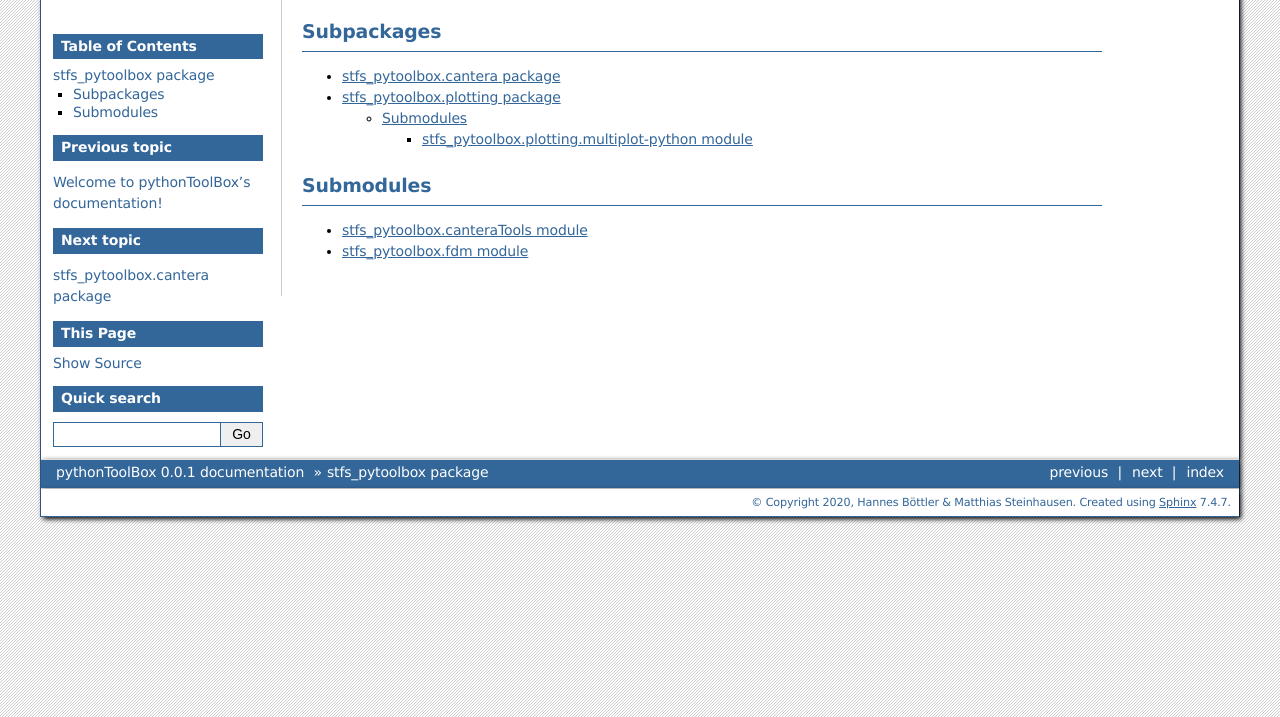
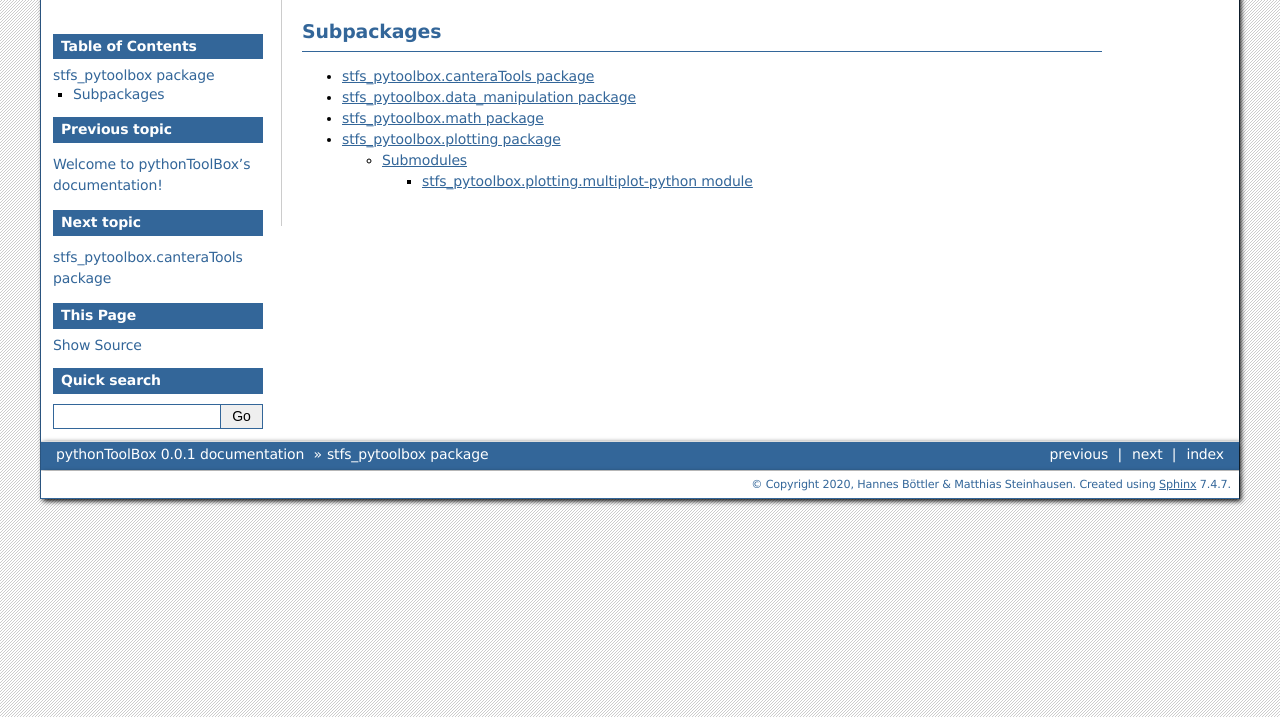
Before and after one commit to pascal-roth/thundertorch, a Sphinx documentation site: the page built from source/stfs_pytoolbox.rst, in a window 1280 px wide, cut to the strip 183-900 px from the top of the page. Built offline with Sphinx 7.4.7, drawn with Linux system fonts in a browser that asks for light colours; formulas are drawn with MathJax 3.

```diff
--- a/source/stfs_pytoolbox.canteraTools.rst
+++ b/source/stfs_pytoolbox.canteraTools.rst
@@ -1,5 +1,5 @@
-stfs\_pytoolbox.canteraTools module
-===================================
+stfs\_pytoolbox.canteraTools package
+====================================
 
 .. automodule:: stfs_pytoolbox.canteraTools
    :members:
--- a/source/stfs_pytoolbox.rst
+++ b/source/stfs_pytoolbox.rst
@@ -11,13 +11,7 @@
 
 .. toctree::
 
-   stfs_pytoolbox.cantera
+   stfs_pytoolbox.canteraTools
+   stfs_pytoolbox.data_manipulation
+   stfs_pytoolbox.math
    stfs_pytoolbox.plotting
-
-Submodules
-----------
-
-.. toctree::
-
-   stfs_pytoolbox.canteraTools
-   stfs_pytoolbox.fdm
```
Also changed, not shown: source/stfs_pytoolbox.cantera.rst (deleted, +0 -7 lines), source/stfs_pytoolbox.data_manipulation.rst (added, +7 -0 lines), source/stfs_pytoolbox.fdm.rst (deleted, +0 -7 lines), source/stfs_pytoolbox.math.rst (added, +7 -0 lines).
